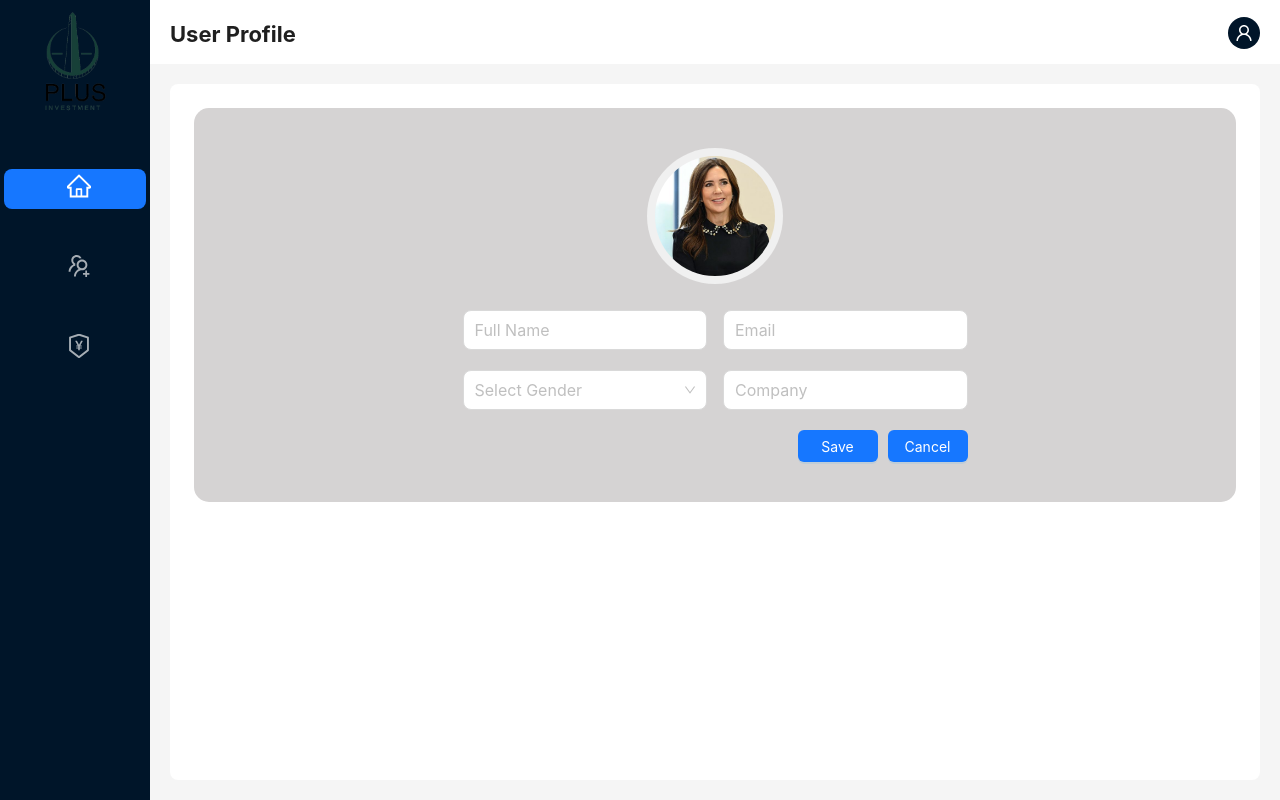
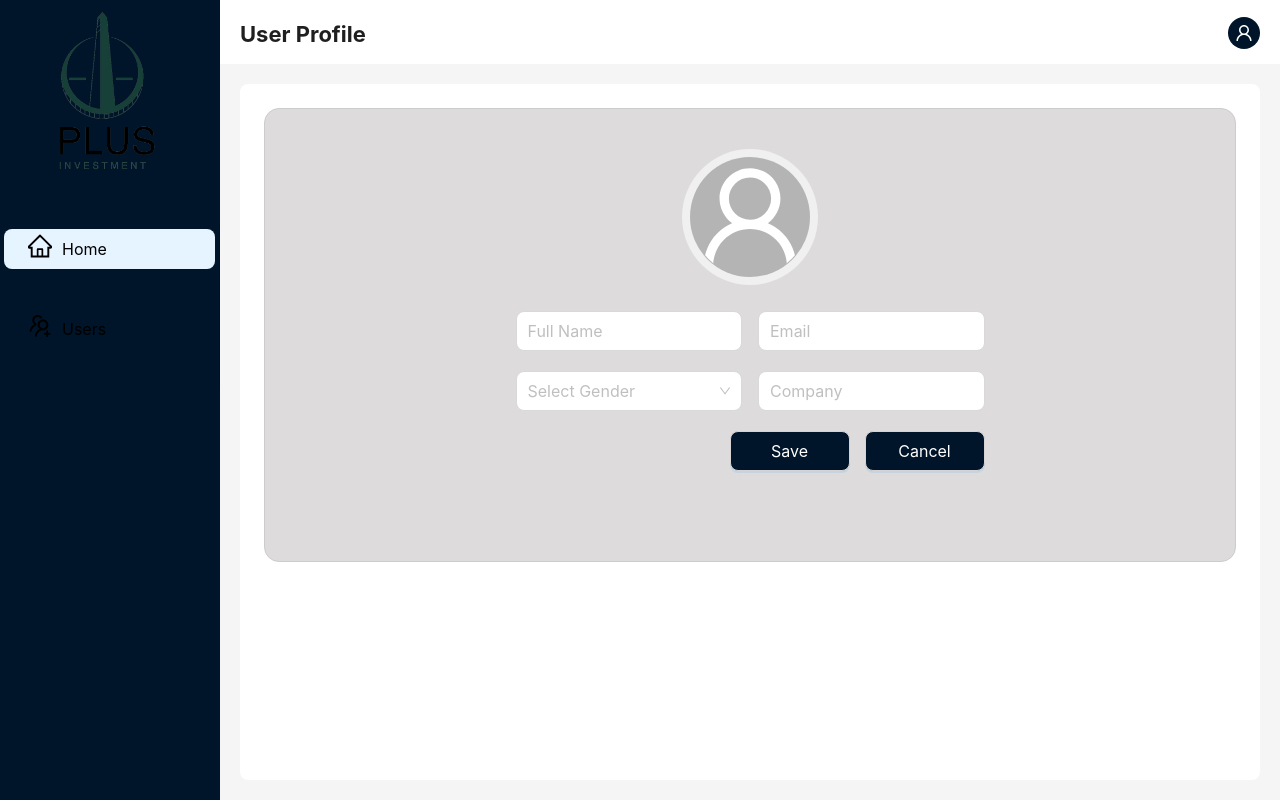
Before and after one commit to ranaammarrr/plus-investment-dashboard, a React (Create React App) app: page /profile/edit in a window 1280 px wide. Built offline with nearby package versions, Linux system fonts and the light colour scheme; sample sign-in values are in the browser's storage.

Commit message:
fixes 2.0

```diff
--- a/src/Components/Table/AppTable.tsx
+++ b/src/Components/Table/AppTable.tsx
@@ -41,6 +41,7 @@ const AppTable: React.FC<AppTableProps> = ({
       dataSource={dataSource}
       columns={tableColumns}
       pagination={paginationConfig}
+      showSorterTooltip={{ target: "sorter-icon" }}
     />
   );
 };
--- a/src/Layouts/AdminLayout.tsx
+++ b/src/Layouts/AdminLayout.tsx
@@ -4,7 +4,6 @@ import {
   UsergroupAddOutlined,
   UserOutlined,
   LogoutOutlined,
-  PropertySafetyOutlined
 } from "@ant-design/icons";
 
 import {
@@ -17,6 +16,7 @@ import {
   Typography,
   theme,
 } from "antd";
+import { theme as customTheme } from "../Theme/theme";
 import { logo } from "../Assets/assets";
 import { useLocation, useNavigate } from "react-router-dom";
 import { getUserData } from "../Utils/helperFunctions";
@@ -48,14 +48,8 @@ const AdminLayout: React.FC<{
     {
       key: "2",
       icon: <UsergroupAddOutlined style={{ fontSize: 24 }} />,
-      label: "Customers",
+      label: "Users",
       path: "/users",
-    },
-    {
-      key: "3",
-      icon: <PropertySafetyOutlined  style={{ fontSize: 24 }} />,
-      label: "Property Listing",
-      path: "/propertyListing",
     },
   ];
   const handleLogout = () => {
@@ -130,33 +124,45 @@ const AdminLayout: React.FC<{
   )?.key;
   return (
     <Layout style={{ minHeight: "100vh" }}>
-      <Sider width={250} collapsedWidth={150} collapsed={true}>
-        <div className="demo-logo-vertical" />
+      <Sider
+        style={{
+          backgroundColor: customTheme.palette.primary.main,
+          // border: "1px solid #ccc",
+        }}
+        width={220}
+        collapsedWidth={100}
+        collapsed={false}
+      >
+        <div
+          style={{ display: "flex", justifyContent: "space-around" }}
+          className="demo-logo-vertical"
+        />
         <img
           src={logo}
           alt="logo"
           style={{
             objectFit: "contain",
-            marginLeft: "25px",
+            marginLeft: "27px",
             marginTop: 12,
             marginBottom: 50,
           }}
-          width={100}
-          height={100}
+          width={160}
+          height={160}
         />
         <Menu
-          theme="dark"
+          theme="light"
           defaultSelectedKeys={[defaultSelectedKey || "1"]}
           mode="inline"
+          style={{ backgroundColor: customTheme.palette.primary.main }}
         >
           {menuItems.map((item) => (
             <Menu.Item
-              style={{ marginBottom: "40px" }}
+              style={{ marginBottom: "40px", color: "black" }}
               onClick={() => handleNavigate(item.path)}
               key={item.key}
             >
               {item.icon}
-              <span style={{ color: "white", fontSize: 16 }}>{item.label}</span>
+              <span style={{ fontSize: 16 }}>{item.label}</span>
             </Menu.Item>
           ))}
         </Menu>
--- a/src/Redux/store.ts
+++ b/src/Redux/store.ts
@@ -1,13 +1,11 @@
 import { configureStore } from '@reduxjs/toolkit';
 import { authReducer } from './Auth/authSlice';
 import { userReducer } from './User/userSlice';
-import { propertyReducer } from './PropertyListing/listingSlice';
 
 const store = configureStore({
   reducer: {
     auth: authReducer,
     user: userReducer,
-    property:propertyReducer,
   },
 });
 
--- a/src/Routes/routes.ts
+++ b/src/Routes/routes.ts
@@ -34,20 +34,6 @@ const routes: CustomRoute[] = [
     name: 'User Profile'
 
   },
-  {
-    path: "/propertyListing",
-    element: lazy(()=> import('../Screens/Dashboard/PropertyListing/PropertyListing')),
-    isPrivate: true,
-    name: 'Property Listing'
-
-  },
-  {
-    path: "/propertyForm/editProperty",
-    element: lazy(()=> import('../Screens/Dashboard/PropertyForm/PropertyForm')),
-    isPrivate: true,
-    name: 'Property Form'
-
-  },
 ];
 
 export default routes;
--- a/src/Screens/Dashboard/Dashboard.tsx
+++ b/src/Screens/Dashboard/Dashboard.tsx
@@ -11,7 +11,8 @@ const Dashboard: React.FC = () => {
   const cardData: CardProps[] = [
     {
       title: "Listing",
-      gradient: "linear-gradient(to bottom right, #F0F0F0, #D4D4D4)",
+      gradient:
+        "linear-gradient(335deg, rgba(195,139,34,1) 0%, rgba(125,45,253,1) 100%)",
       content: "101",
       icon: (
         <img
@@ -23,7 +24,8 @@ const Dashboard: React.FC = () => {
     },
     {
       title: "Users",
-      gradient: "linear-gradient(to bottom right, #EFF7FF, #C2E2FF)",
+      gradient:
+        "linear-gradient(76deg, rgba(173,222,117,1) 18%, rgba(193,153,97,1) 60%, rgba(78,150,109,1) 100%)",
       content: "201",
       icon: (
         <img src={userIcon} alt="User Icon" style={{ width: 30, height: 30 }} />
@@ -31,7 +33,8 @@ const Dashboard: React.FC = () => {
     },
     {
       title: "Transaction",
-      gradient: "linear-gradient(to bottom right, #FFE6E6, #FFCCCC)",
+      gradient:
+        "linear-gradient(0deg, rgba(34,193,195,1) 0%, rgba(253,187,45,1) 100%)",
       content: "$160",
       icon: (
         <img
@@ -43,7 +46,8 @@ const Dashboard: React.FC = () => {
     },
     {
       title: "Last Transaction",
-      gradient: "linear-gradient(to bottom right, #FF9999, #FF6666)",
+      gradient:
+        "radial-gradient(circle, rgba(238,174,202,1) 0%, rgba(148,187,233,1) 100%)",
       content: "$304",
       icon: (
         <img
--- a/src/Screens/Dashboard/Profile/Profile.tsx
+++ b/src/Screens/Dashboard/Profile/Profile.tsx
@@ -1,9 +1,10 @@
 import React, { useState } from "react";
-import { Grid, Avatar, Box } from "@mui/material";
-import { Button, Select } from "antd";
-import { profile } from "../../../Assets/assets";
+import { Grid, Box } from "@mui/material";
+import { Select, Avatar } from "antd";
 import InputField from "../../../Components/InputFeild/InputFeild";
 import { theme } from "../../../Theme/theme";
+import { UserOutlined } from "@ant-design/icons";
+import AppButton from "../../../Components/Button/AppButton";
 
 const { Option } = Select;
 
@@ -27,10 +28,11 @@ const Profile: React.FC = () => {
   return (
     <div
       style={{
-        background: theme.palette.secondary.main,
-        minHeight: "50%",
+        background: theme.palette.secondary.light,
+        minHeight: "70%",
         padding: "40px 0",
         borderRadius: "15px",
+        border: "1px solid #ccc",
       }}
     >
       <Grid container justifyContent="center" alignItems="center" spacing={4}>
@@ -44,7 +46,10 @@ const Profile: React.FC = () => {
               padding: "8px",
             }}
           >
-            <Avatar alt="" src={profile} sx={{ width: 120, height: 120 }} />
+            <Avatar
+              icon={<UserOutlined style={{ fontSize: 110 }} />}
+              style={{ width: 120, height: 120 }}
+            />
           </Box>
           <Grid container spacing={2} sx={{ marginTop: "10px" }}>
             <Grid item xs={12} sm={6}>
@@ -89,18 +94,32 @@ const Profile: React.FC = () => {
             style={{
               display: "flex",
               justifyContent: "flex-end",
-              //   marginTop: 24,
             }}
           >
-            <Button
+            <AppButton
+              text="Save"
+              textStyle={{
+                marginRight: "15px",
+                width: 120,
+              }}
+              size="large"
+            />
+            {/* <Button
               type="primary"
               style={{ width: "80px", marginRight: "10px" }}
             >
               Save
-            </Button>
-            <Button type="primary" style={{ width: "80px" }}>
+            </Button> */}
+            {/* <Button type="primary" style={{ width: "80px" }}>
               Cancel
-            </Button>
+            </Button> */}
+            <AppButton
+              text="Cancel"
+              textStyle={{
+                width: 120,
+              }}
+              size="large"
+            />
           </div>
         </Grid>
       </Grid>
--- a/src/Screens/Dashboard/Users/Users.tsx
+++ b/src/Screens/Dashboard/Users/Users.tsx
@@ -1,44 +1,57 @@
 /* eslint-disable react-hooks/rules-of-hooks */
 import React, { Suspense, useEffect, useState } from "react";
 import { Space, Spin, Typography } from "antd";
-import { DeleteOutlined, SearchOutlined } from "@ant-design/icons";
+import {
+  DeleteOutlined,
+  SearchOutlined,
+  EditOutlined,
+} from "@ant-design/icons";
 import AppTable, { DataType } from "../../../Components/Table/AppTable";
 import { useAppDispatch, useAppSelector } from "../../../Hooks/reduxHook";
 import { getAllUsers } from "../../../Redux/User/userAction";
 import InputField from "../../../Components/InputFeild/InputFeild";
-import { Link } from "react-router-dom";
-import { getAllProperties } from "../../../Redux/PropertyListing/listingAction";
+import { Link, useNavigate } from "react-router-dom";
 
+const Users: React.FC = () => {
+  const [searchValue, setSearchValue] = useState<string>("");
+
+  const dispatch = useAppDispatch();
+  const navigate = useNavigate();
+  const { users, isLoading } = useAppSelector((state) => state.user);
+
+  useEffect(() => {
+    dispatch(getAllUsers());
+  }, [dispatch]);
   const columns = [
     {
       title: "First Name",
       dataIndex: "firstName",
       key: "firstName",
       width: "15%",
-    render: (text: string, record: DataType) => {
-      return (
-        // <Link to={`/profile/${record.key}`}>{text}</Link>
-        <Link to={`/profile/edit`}>
-          {" "}
-          <Typography.Text>{text}</Typography.Text>
-        </Link>
-      );
-    },
+      // render: (text: string, record: DataType) => {
+      //   return (
+      //     // <Link to={`/profile/${record.key}`}>{text}</Link>
+      //     <Link to={`/profile/edit`}>
+      //       {" "}
+      //       <Typography.Text>{text}</Typography.Text>
+      //     </Link>
+      //   );
+      // },
     },
     {
       title: "Last Name",
       dataIndex: "lastName",
       key: "lastName",
       width: "15%",
-    render: (text: string, record: DataType) => {
-      return (
-        // <Link to={`/profile/${record.key}`}>{text}</Link>
-        <Link to={`/profile/edit`}>
-          {" "}
-          <Typography.Text>{text}</Typography.Text>
-        </Link>
-      );
-    },
+      // render: (text: string, record: DataType) => {
+      //   return (
+      //     // <Link to={`/profile/${record.key}`}>{text}</Link>
+      //     <Link to={`/profile/edit`}>
+      //       {" "}
+      //       <Typography.Text>{text}</Typography.Text>
+      //     </Link>
+      //   );
+      // },
     },
     { title: "Email", dataIndex: "email", key: "email", width: "15%" },
     { title: "Address", dataIndex: "address", key: "address", width: "20%" },
@@ -51,8 +64,16 @@ const columns = [
         function handleDelete(record: DataType): void {
           console.log("delete");
         }
+        const handleEdit = (record: DataType) => {
+          console.log(record);
+          navigate("/profile/edit");
+        };
         return (
           <Space size="middle">
+            <EditOutlined
+              style={{ fontSize: 22, marginLeft: 6 }}
+              onClick={() => handleEdit(record)}
+            />
             <DeleteOutlined
               style={{ fontSize: 22, marginLeft: 6 }}
               onClick={() => handleDelete(record)}
@@ -62,17 +83,6 @@ const columns = [
       },
     },
   ];
-
-const Users: React.FC = () => {
-  const [searchValue, setSearchValue] = useState<string>("");
-
-  const dispatch = useAppDispatch();
-  const { users, isLoading } = useAppSelector((state) => state.user);
-
-  useEffect(() => {
-    dispatch(getAllUsers());
-  }, [dispatch]);
-
   const userData =
     searchValue !== ""
       ? users
--- a/src/Theme/theme.ts
+++ b/src/Theme/theme.ts
@@ -5,6 +5,8 @@ export const theme = createTheme({
     palette: {
       primary: {
         main: '#001529' ,
+        // main: '#174138' ,
+
       },
       secondary: {
         main: '#d5d3d3',
--- a/src/Utils/constants.ts
+++ b/src/Utils/constants.ts
@@ -5,7 +5,5 @@ export const BASE_URL = "http://localhost:8000/";
 // Endpoints
 export const ENDPOINTS = {
   LOGIN: "user/login",
-  ALL_USERS: "user/all",
-  ALL_PROPERTIES:"property",
-  DELETE_PROPERTY:"property"
+  ALL_USERS: "user/all"
 };
```
Lines whose indentation alone changed are shown as unchanged.
